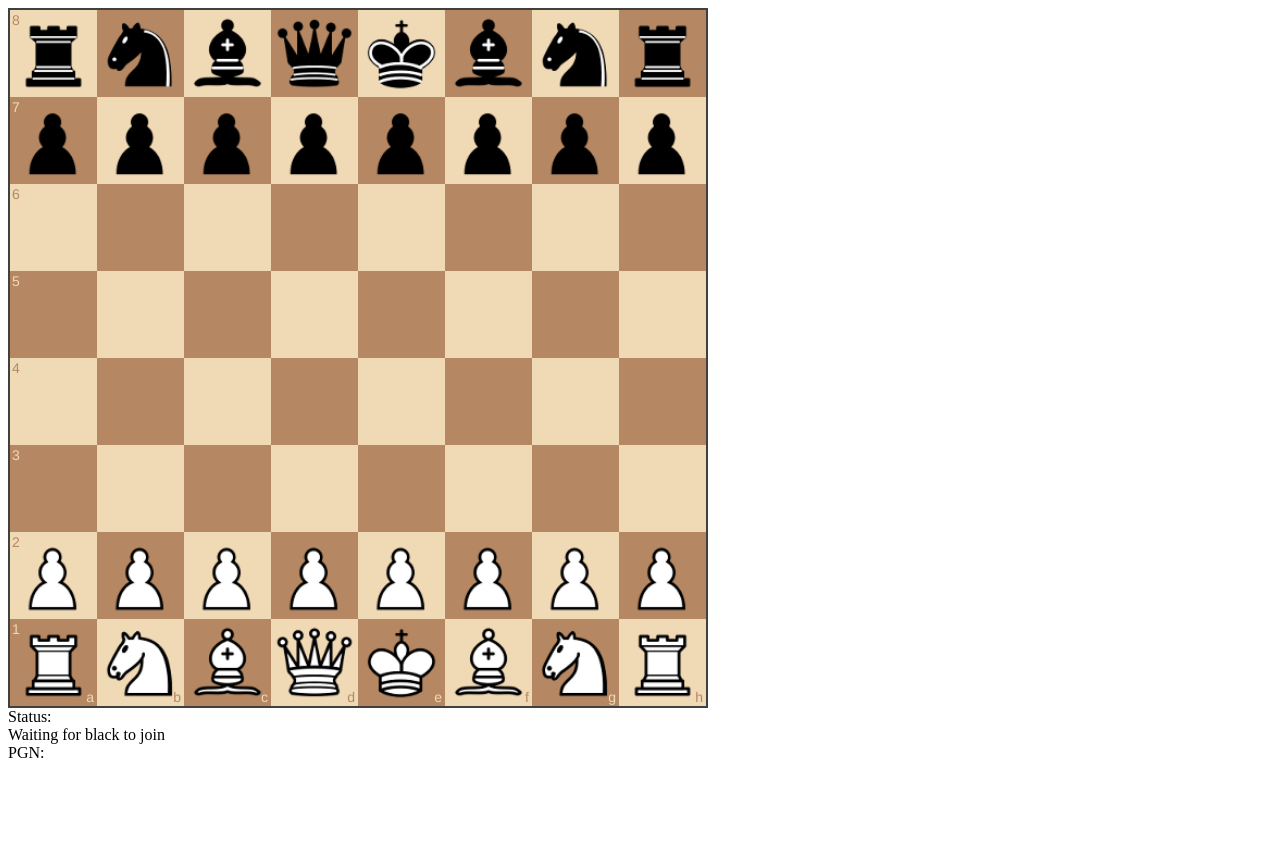
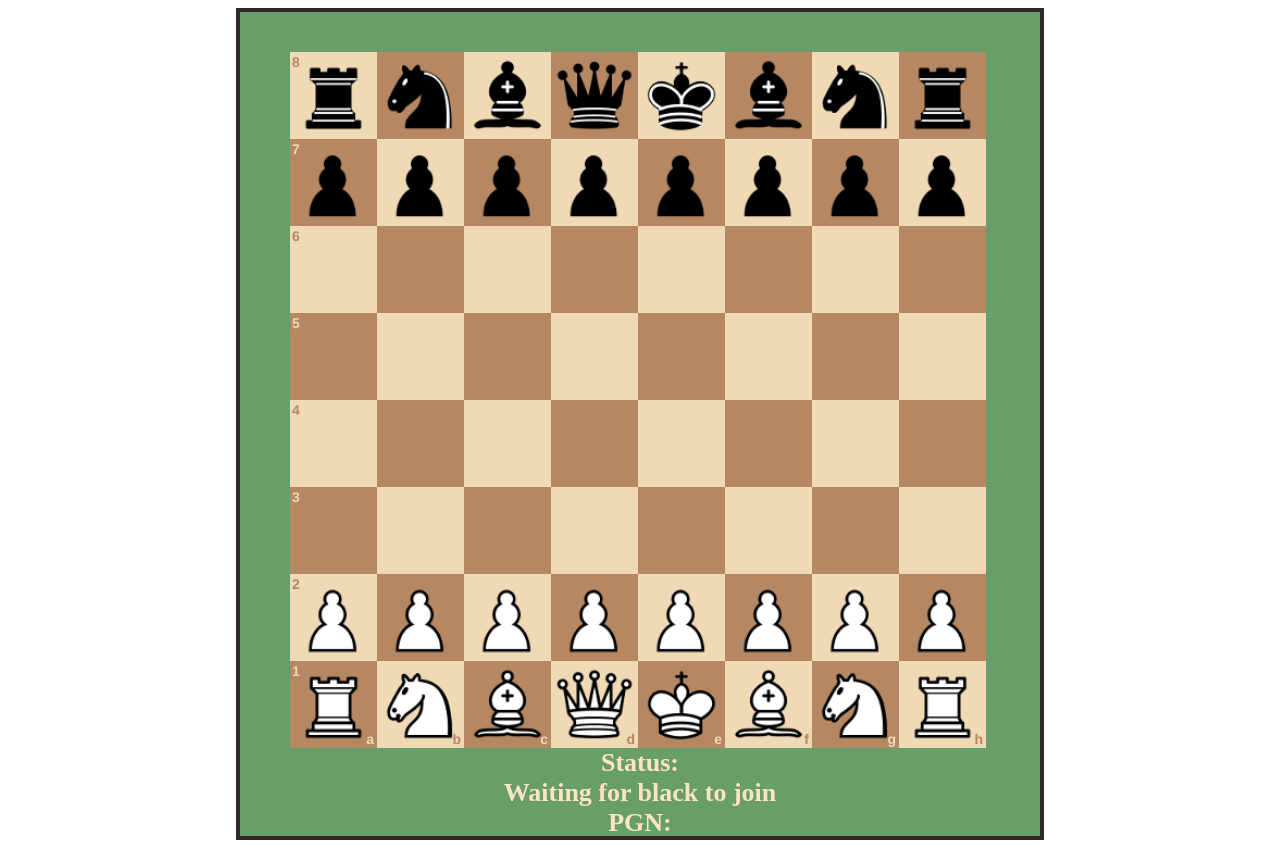
Before and after one commit to pmalcius/cse264final, a website: page front/views/game.html in a window 1280 px wide. Before the commit the page ends 800 px from the top, so only its background shows below. Drawn offline with nearby package versions, Linux system fonts and the light colour scheme; files that its build step writes are made by us from their sources; no server answers.

Commit message:
added login input box and used css to format the login and game pages

```diff
--- a/front/public/css/chessboard-1.0.0.min.css
+++ b/front/public/css/chessboard-1.0.0.min.css
@@ -1,2 +1,2 @@
 /*! chessboard.js v1.0.0 | (c) 2019 Chris Oakman | MIT License chessboardjs.com/license */
-.clearfix-7da63{clear:both}.board-b72b1{border:2px solid #404040;box-sizing:content-box}.square-55d63{float:left;position:relative;-webkit-touch-callout:none;-webkit-user-select:none;-khtml-user-select:none;-moz-user-select:none;-ms-user-select:none;user-select:none}.white-1e1d7{background-color:#f0d9b5;color:#b58863}.black-3c85d{background-color:#b58863;color:#f0d9b5}.highlight1-32417,.highlight2-9c5d2{box-shadow:inset 0 0 3px 3px #ff0}.notation-322f9{cursor:default;font-family:"Helvetica Neue",Helvetica,Arial,sans-serif;font-size:14px;position:absolute}.alpha-d2270{bottom:1px;right:3px}.numeric-fc462{top:2px;left:2px}
+.clearfix-7da63{clear:both}.board-b72b1{border:0px solid #404040;box-sizing:content-box;}.square-55d63{float:left;position:relative;-webkit-touch-callout:none;-webkit-user-select:none;-khtml-user-select:none;-moz-user-select:none;-ms-user-select:none;user-select:none}.white-1e1d7{background-color:#f0d9b5;color:#b58863}.black-3c85d{background-color:#b58863;color:#f0d9b5}.highlight1-32417,.highlight2-9c5d2{box-shadow:inset 0 0 3px 3px #ff0}.notation-322f9{cursor:default;font-family:"Helvetica Neue",Helvetica,Arial,sans-serif;font-size:14px;position:absolute}.alpha-d2270{bottom:1px;right:3px}.numeric-fc462{top:2px;left:2px}
--- a/front/public/css/style.css
+++ b/front/public/css/style.css
@@ -0,0 +1,42 @@
+#startContainer {
+    background-color:#689E69;
+    border-width: 4px;
+    border-style: solid;
+    border-color: #33252C;
+    color:bisque;
+    font-weight: bolder;
+    font-size: 22px;
+    margin: auto;
+    width: 500px;
+}
+
+#myBoard {
+    position: relative;
+    top:0;
+    bottom: 0;
+    left: 0;
+    right: 0;
+
+    margin: auto;
+}
+
+#gamebody {
+    display: flex;
+    flex-direction: column;
+    align-items: center;
+
+    background-color:#689E69;
+    border-width: 4px;
+    border-style: solid;
+    border-color: #33252C;
+    color:bisque;
+    font-weight: bolder;
+    font-size: 26px;
+
+    max-height: 100%;
+    max-width: 100%;
+
+    margin: auto;
+    padding-top: 40px;
+    width: 800px;
+}
--- a/front/public/js/index.js
+++ b/front/public/js/index.js
@@ -5,6 +5,8 @@ var game = new Chess()
 var $status = $('#status')
 var $pgn = $('#pgn')
 let gameOver = false;
+
+
 
 function onDragStart (source, piece, position, orientation) {
     // do not pick up pieces if the game is over
--- a/front/views/game.html
+++ b/front/views/game.html
@@ -1,9 +1,10 @@
 <html>
     <head>
         {{> head}}
+        <link rel="stylesheet" href="../public/css/style.css">
     </head>
-    <body>
-
+    <body id="gameHtmlBody">
+        <div id="gamebody">
             <div id="myBoard" style="width: 700px"></div>
             <label>Status:</label>
             <div id="status"></div>
@@ -15,6 +16,6 @@
                 console.log('Playing as ' + playerColor);
             </script>
             <script src="/public/js/index.js"></script>
-
+        </div>
     </body>
 </html>
```
Also changed, not shown: front/views/index.html (+11 -4 lines), 1 other file. Lines whose indentation alone changed are shown as unchanged.
